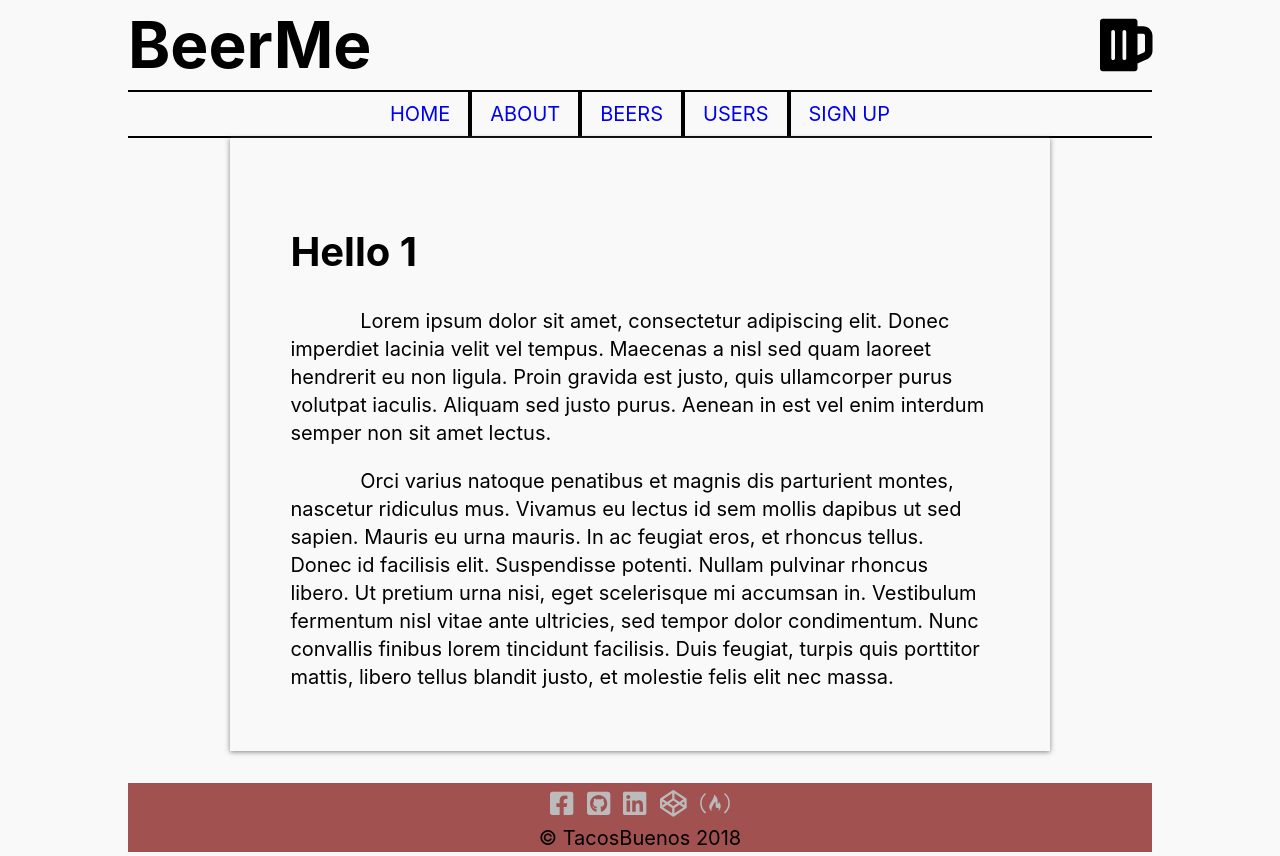
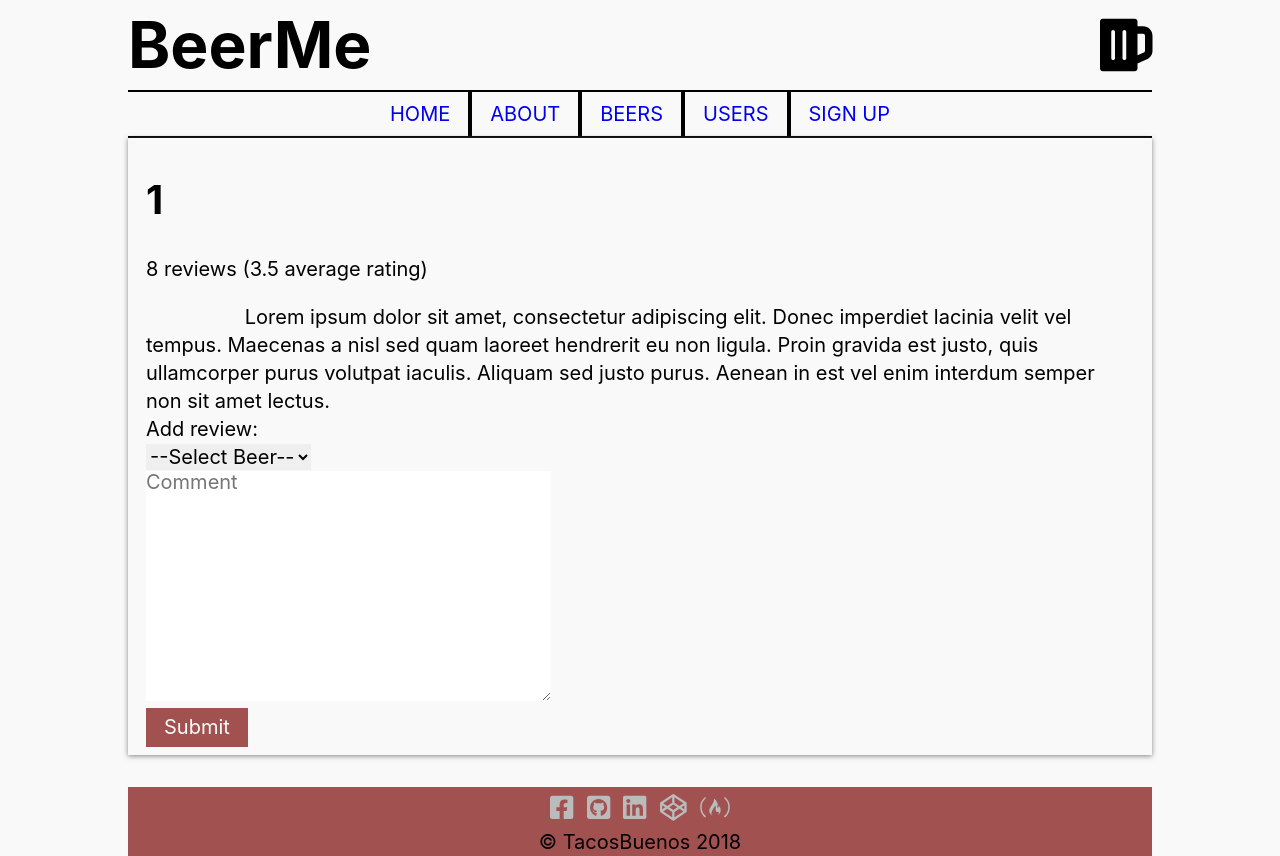
Before and after one commit to CheoR/BeerMe, a React (Create React App) app: page /beer/1 in a window 1280 px wide. Built offline with nearby package versions, Linux system fonts and the light colour scheme.

Commit message:
Add beer pages.

```diff
--- a/src/components/BeerPage/BeerPage.jsx
+++ b/src/components/BeerPage/BeerPage.jsx
@@ -1,14 +1,53 @@
 import React from 'react';
 
-const UserPage = ({ match }) => {
+const BeerPage = ({ match }) => {
+    /*
+      BeerName
+      number of reviews - average rating
+      beer blurb
+      recent reviews (9 reviews max)
+        first 5 words of review
+        stars by user - username
+        [read more] button
+      [see allr eviews] button
+      form
+        add your review [drop down]
+        text field
+        add [button]
+
+    */
     const name = match.params.name;
     return (
-        <section className="page-user">
-            <h1>Hello { name }</h1>
-            <p>Lorem ipsum dolor sit amet, consectetur adipiscing elit. Donec imperdiet lacinia velit vel tempus. Maecenas a nisl sed quam laoreet hendrerit eu non ligula. Proin gravida est justo, quis ullamcorper purus volutpat iaculis. Aliquam sed justo purus. Aenean in est vel enim interdum semper non sit amet lectus.</p>
-            <p>Orci varius natoque penatibus et magnis dis parturient montes, nascetur ridiculus mus. Vivamus eu lectus id sem mollis dapibus ut sed sapien. Mauris eu urna mauris. In ac feugiat eros, et rhoncus tellus. Donec id facilisis elit. Suspendisse potenti. Nullam pulvinar rhoncus libero. Ut pretium urna nisi, eget scelerisque mi accumsan in. Vestibulum fermentum nisl vitae ante ultricies, sed tempor dolor condimentum. Nunc convallis finibus lorem tincidunt facilisis. Duis feugiat, turpis quis porttitor mattis, libero tellus blandit justo, et molestie felis elit nec massa.</p>
+        <section className="page-beer">
+            <div className="page-beer__info">
+                <h1>{ name } </h1>
+                <span>8 reviews (3.5 average rating)</span>
+                <div className="blurb">
+                  <p>Lorem ipsum dolor sit amet, consectetur adipiscing elit. Donec imperdiet lacinia velit vel tempus. Maecenas a nisl sed quam laoreet hendrerit eu non ligula. Proin gravida est justo, quis ullamcorper purus volutpat iaculis. Aliquam sed justo purus. Aenean in est vel enim interdum semper non sit amet lectus.</p>
+                </div>
+            </div>
+            <div className="page-beer__reviews">
+
+            </div>
+            <div className="page-beer__add_review">
+                <label for="beer-select">Add review:</label><br />
+                <select id="beer-select">
+                    <option value="">--Select Beer--</option>
+                    <option value="dog-beer">Dog Beer</option>
+                    <option value="cat-beer">Cat Beer</option>
+                    <option value="hamster-beer">Hamster Beer</option>
+                    <option value="parrot-beer">Parrot Beer</option>
+                    <option value="spider-beer">Spider Beer</option>
+                    <option value="goldfish-beer">Goldfish Beer</option>
+                </select>
+
+                <form className="beer-review-form" action="#">
+                  <textarea name="texArea" id="texArea" cols="30" rows="10" placeholder="Comment"></textarea><br />
+                  <button type="submit">Submit</button>
+                </form>
+            </div>
         </section>
     );
 }
 
-export default UserPage;
+export default BeerPage;
--- a/src/components/BeerPage/_beerPage.scss
+++ b/src/components/BeerPage/_beerPage.scss
@@ -1,6 +1,5 @@
 // USER PAGE
-.page-user,
-.page-featured {
+.page-beer {
   padding:    $default-padding;
   box-shadow: $default-shadow;
   margin:     auto;
--- a/src/components/Beers/Beers.jsx
+++ b/src/components/Beers/Beers.jsx
@@ -10,8 +10,8 @@ class Beers extends Component {
 
   async componentDidMount() {
     // const proxyurl = "https://cors-anywhere.herokuapp.com/";
-    // const url = 'http://localhost:3001/beers';
-    const url = 'https://beermeanother.herokuapp.com/api/v1/beers/';
+    const url = 'http://localhost:3001/beers';
+    // const url = 'https://beermeanother.herokuapp.com/api/v1/beers/';
 
     try {
       const res = await fetch(url);
--- a/src/components/Users/Users.jsx
+++ b/src/components/Users/Users.jsx
@@ -11,8 +11,8 @@ class Users extends Component {
   async componentDidMount() {
     // const proxyurl = "https://cors-anywhere.herokuapp.com/";
     // const url = 'http://127.0.0.1:8000/api/v1/users/';
-    // const url = 'http://localhost:3001/users';
-    const url = 'https://beermeanother.herokuapp.com/api/v1/users/';
+    const url = 'http://localhost:3001/users';
+    // const url = 'https://beermeanother.herokuapp.com/api/v1/users/';
 
     try {
       const res = await fetch(url);
```
Also changed, not shown: 1 other file (tests, documents, lock files or other folders).
